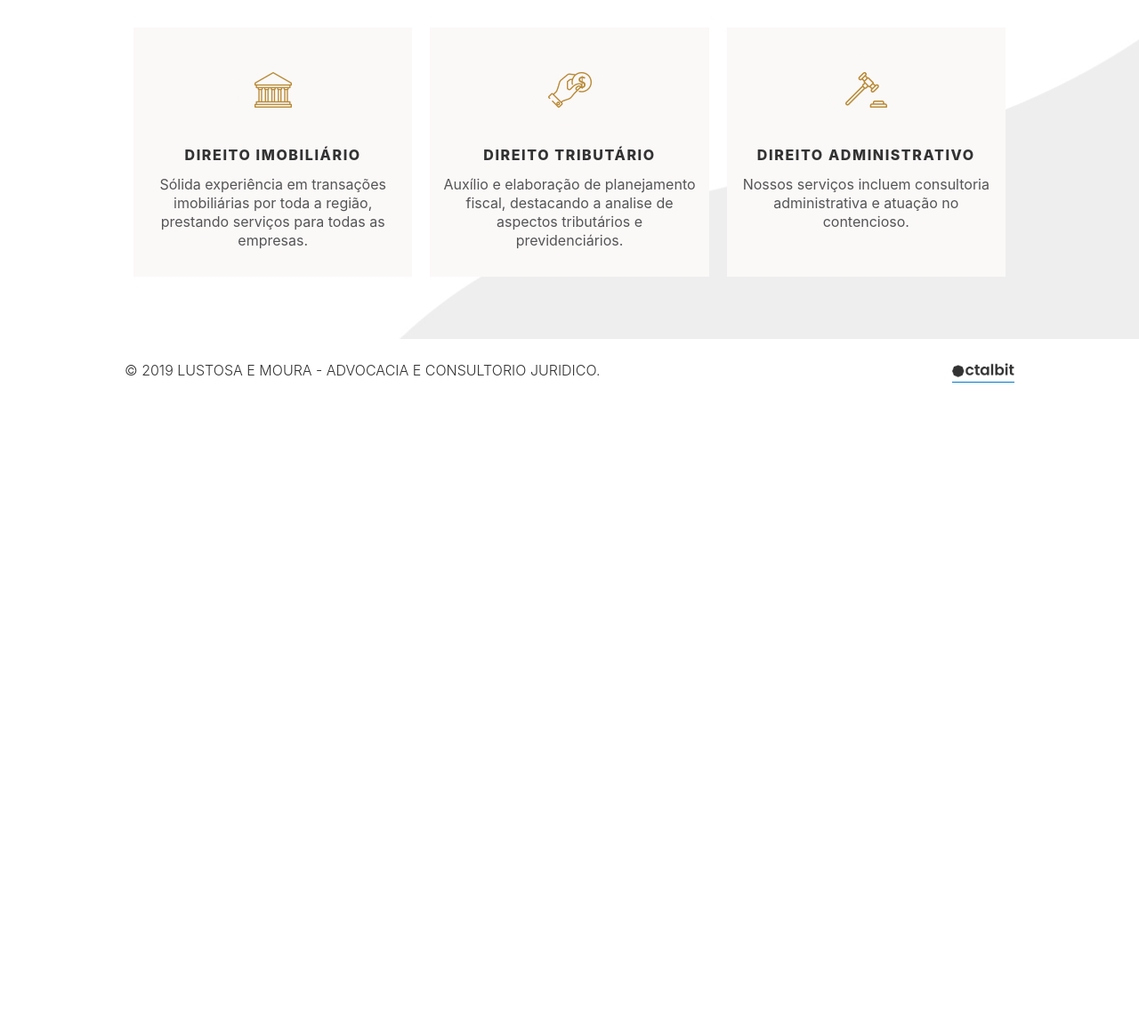
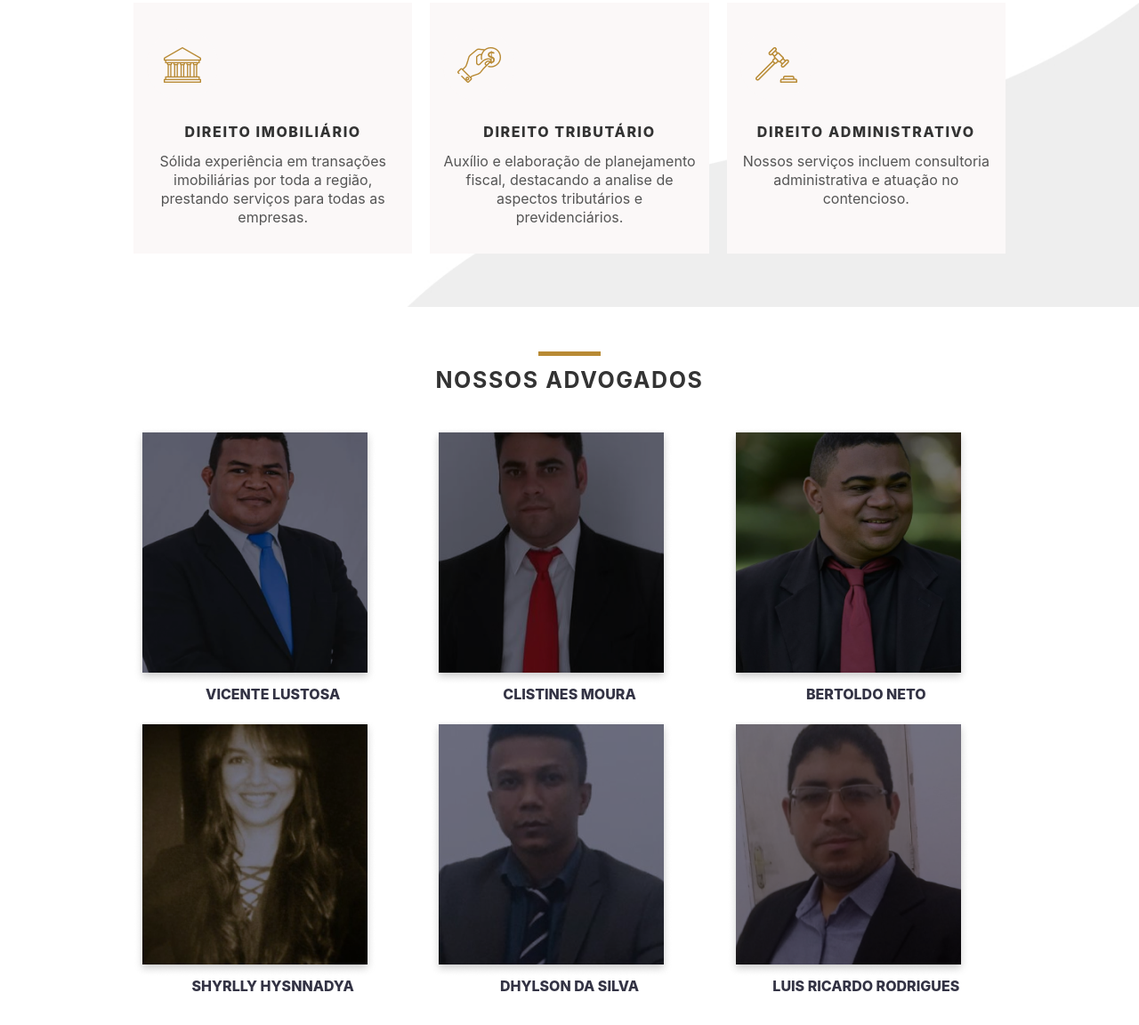
Before and after one commit to octalbit/blog-lustosa-e-moura, a Gatsby site: page / in a window 1280 px wide. Shown: the part 1608-2760 px from the top of the page at 89% size. Before the commit the page ends 2059 px from the top, so only its background shows below. Built offline with nearby package versions, Linux system fonts and the light colour scheme; Gatsby itself is replaced by a stand-in of ours; some packages are replaced by stand-ins of ours.

Commit message:
Add component and styles Lawyer

```diff
--- a/src/components/Area/styled.js
+++ b/src/components/Area/styled.js
@@ -27,7 +27,7 @@ export const AreaBoxItems = styled.div`
 `
 export const AreaBoxItem = styled.div`
     flex: 1 1 300px;
-	margin: 20px 10px;
+	margin: 10px 10px;
     padding: 30px 15px;
     background-color: #FBF8F8;
 `
--- /dev/null
+++ b/src/components/Lawyer/content.js
@@ -0,0 +1,41 @@
+import Vic from '../../images/vic.png'
+import Cli from '../../images/cli.png'
+import Bet from '../../images/bet.png'
+import Ric from '../../images/ric.png'
+import Dhy from '../../images/dhy.png'
+import Shy from '../../images/shy.png'
+const law = [
+    {
+        nome: 'VICENTE LUSTOSA',
+        info: 'OAB PI 17.348, graduado bacharel em Direito na Universidade Estadual do Piauí-UESPI, Bacharel em Administração Pública na Universidade Federal do Piauí-UFPI. Atua nas áreas: cível, penal, trabalhista, administrativa, tributário e previdenciário.',
+        avatar: Vic
+    },
+    {
+        nome: 'CLISTINES MOURA',
+        info: 'OAB PI 12.888, graduado Bacharel em Direito na Faculdade Santo Agostinho-UNIFSA. Atua nas área: cível, penal, administrativa, trabalhista e previdenciária.',
+        avatar: Cli
+    },
+    {
+        nome: 'BERTOLDO NETO',
+        info: 'OAB PI 18.535 graduado bacharel em Direito na Faculdade do Piauí- FAPI. Área de atuação: Licitações Contratos, Consumidor, Previdenciária.',
+        avatar: Bet
+    },
+    {
+        nome: 'SHYRLLY HYSNNADYA',
+        info: 'OAB PI...., graduada bacharel em Direito na Faculdade de Tecnologia do Piauí-FATEPI. Atua nas áreas: trabalhista, cível, administrativo, contratos, previdenciária e penal.',
+        avatar: Shy
+    },
+    {
+        nome: 'DHYLSON DA SILVA',
+        info: 'OAB PI 16.620, graduado Bacharel em Direito na Universidade Estadual do Piauí-UESPI, Pós Graduado em Gestão Pública pela Universidade Federal do Piauí-UFPI. Atua nas áreas: Previdenciária, Trabalhista, Criminal, Consumidor.',
+        avatar: Dhy
+    },
+    {
+        nome: 'LUIS RICARDO RODRIGUES',
+        info: 'OAB-PI 18.096, Bacharel em direito na Universidade Estadual do Piauí-UESPI. Atua nas áreas: Cível, Trabalhista e Previdenciária.',
+        avatar: Ric
+    },
+
+]
+
+export default law
--- /dev/null
+++ b/src/components/Lawyer/index.js
@@ -0,0 +1,29 @@
+import React from 'react'
+
+import * as S from './styled'
+import TitleBox from '../../components/TitleBox'
+import law from './content'
+
+const Lawyer = () => (
+    <S.LawWrapper>
+        <S.LawContainer>
+            <S.LawContent>
+                <TitleBox text="Nossos advogados" />
+                <S.LawBoxItems>
+                    {law.map((id, i) => (
+                        <S.LawBoxItem key={i}>
+                            <S.LawBoxImg>
+                                <S.LawImg src={id.avatar} alt={id.nome} />
+                            </S.LawBoxImg>
+                            <S.LawBoxNome>
+                                {id.nome}
+                            </S.LawBoxNome>
+                        </S.LawBoxItem>
+                    ))}
+                </S.LawBoxItems>
+            </S.LawContent>
+        </S.LawContainer>
+    </S.LawWrapper>
+)
+
+export default Lawyer
--- /dev/null
+++ b/src/components/Lawyer/styled.js
@@ -0,0 +1,36 @@
+import styled from 'styled-components'
+
+export const LawWrapper = styled.section`
+    width: 100%;
+    height: 100%;
+`
+export const LawContainer = styled.div`
+    max-width: 1000px;
+    margin: auto;
+    height: 100%;
+`
+export const LawContent = styled.div`
+    width: 100%;
+    height: 100%;
+    padding: 50px 0px;
+`
+export const LawBoxItems = styled.div`
+    width: 100%;
+    height: 100%;
+    display: flex;
+    flex-wrap: wrap;
+`
+export const LawBoxItem = styled.div`
+    flex: 1 1 300px;
+	margin: 10px 10px;
+`
+export const LawBoxImg = styled.div`
+`
+export const LawImg = styled.img``
+
+export const LawBoxNome = styled.h5`
+    text-align: center;
+    text-transform: uppercase;
+    font-weight: 800;
+    color: #334;
+`
--- a/src/pages/index.js
+++ b/src/pages/index.js
@@ -6,6 +6,7 @@ import SEO from "../components/seo"
 import Hero from '../components/Hero'
 import About from '../components/About'
 import Area from '../components/Area'
+import Law from '../components/Lawyer'
 
 const IndexPage = () => (
   <Layout>
@@ -13,6 +14,7 @@ const IndexPage = () => (
     <Hero />
     <About />
     <Area />
+    <Law />
   </Layout>
 )
 
--- a/src/styles/global.js
+++ b/src/styles/global.js
@@ -59,9 +59,7 @@ body {
     font-family: -apple-system, BlinkMacSystemFont, 'Segoe UI', Roboto, Oxygen, Ubuntu, Cantarell, 'Open Sans', 'Helvetica Neue', sans-serif
 }
 img {
-    display: block;
-    width: 100%;
-    height: auto;
+    max-width: 100%;
 }
 
 `
```
Also changed, not shown: src/images/bet.png (added), src/images/cli.png (added), src/images/dhy.png (added), src/images/ric.png (added), src/images/shy.png (added), src/images/vic.png (added).
